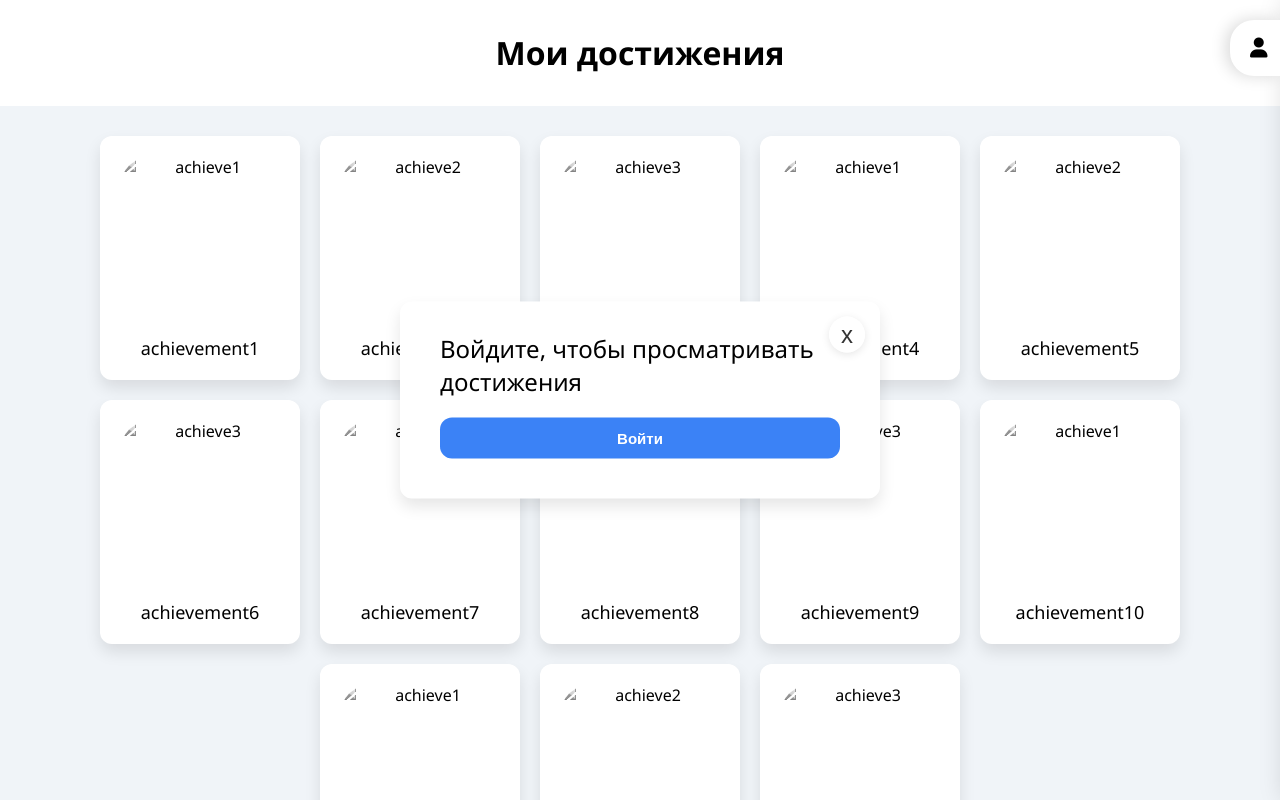
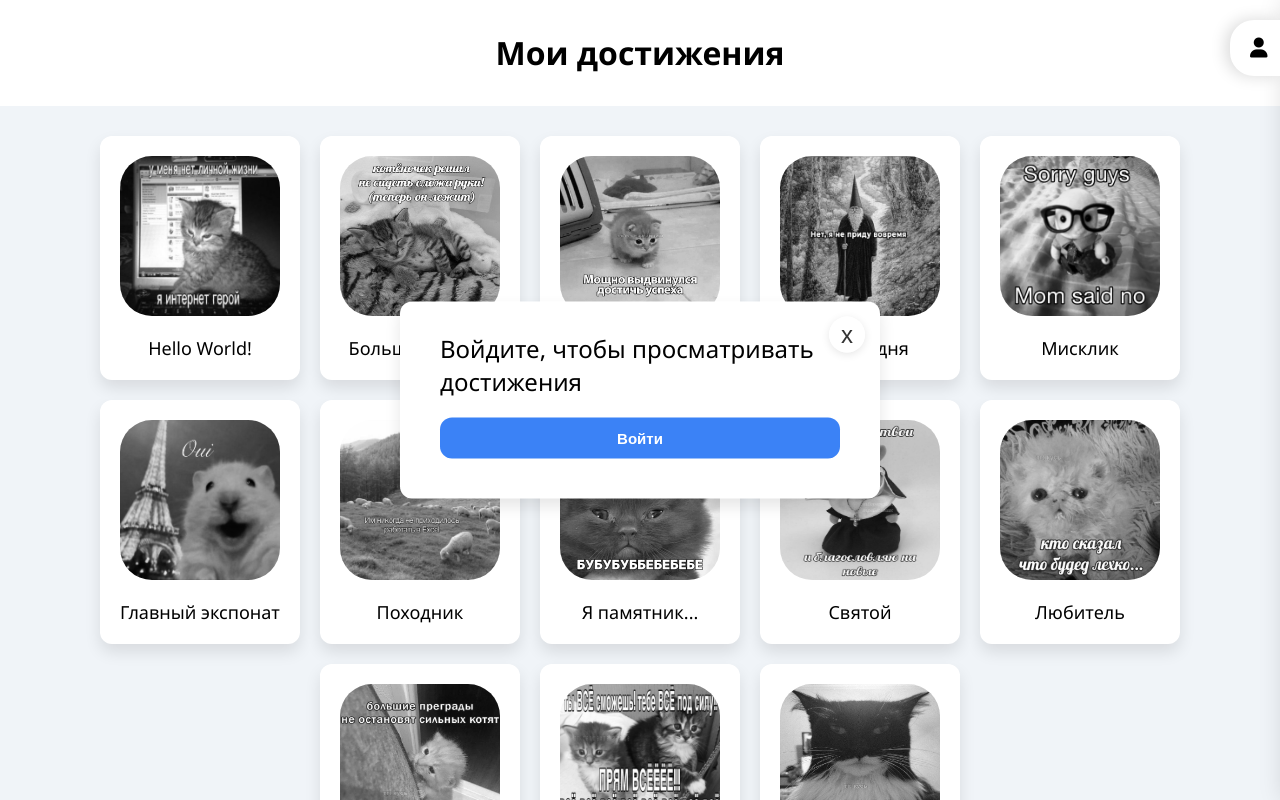
Before and after one commit to aleksandraizmaylova/GoodTrip, a plain HTML site: page DataBase/wwwroot/achievements.html in a window 1280 px wide. Both pictures are taken after a click on the picture 200 px from the left and 235 px from the top of the page. Drawn offline with Linux system fonts and the light colour scheme; no server answers.

```diff
--- a/DataBase/wwwroot/achievements.html
+++ b/DataBase/wwwroot/achievements.html
@@ -17,54 +17,54 @@
 <div class="achievements-container">
     <div class="achievement" id="achievement1">
         <img class="achievement-icon" src="img/achievement1.jpeg" alt="achieve1">
-        <div class="achievement-text">Первый шаг</div>
+        <div class="achievement-text">Hello World!</div>
     </div>
     <div class="achievement" id="achievement2">
         <img class="achievement-icon" src="img/achievement2.jpeg" alt="achieve2">
-        <div class="achievement-text">Достижение 2</div>
+        <div class="achievement-text">Большие планы</div>
     </div>
     <div class="achievement" id="achievement3">
         <img class="achievement-icon" src="img/achievement3.jpeg" alt="achieve3">
-        <div class="achievement-text">Достижение 3</div>
+        <div class="achievement-text">Первый шаг</div>
     </div>
     <div class="achievement" id="achievement4">
-        <img class="achievement-icon" src="img/achievement4.jpeg" alt="achieve1">
-        <div class="achievement-text">Достижение 1</div>
+        <img class="achievement-icon" src="img/achievement4.jpeg" alt="achieve4">
+        <div class="achievement-text">Не сегодня</div>
     </div>
     <div class="achievement" id="achievement5">
-        <img class="achievement-icon" src="img/achievement5.jpeg" alt="achieve2">
-        <div class="achievement-text">Достижение 2</div>
+        <img class="achievement-icon" src="img/achievement5.jpeg" alt="achieve5">
+        <div class="achievement-text">Мисклик</div>
     </div>
     <div class="achievement" id="achievement6">
-        <img class="achievement-icon" src="img/achievement6.jpeg" alt="achieve3">
-        <div class="achievement-text">Достижение 3</div>
+        <img class="achievement-icon" src="img/achievement6.jpeg" alt="achieve6">
+        <div class="achievement-text">Главный экспонат</div>
     </div>
     <div class="achievement" id="achievement7">
-        <img class="achievement-icon" src="img/achievement7.jpeg" alt="achieve1">
-        <div class="achievement-text">Достижение 1</div>
+        <img class="achievement-icon" src="img/achievement7.jpeg" alt="achieve7">
+        <div class="achievement-text">Походник</div>
     </div>
     <div class="achievement" id="achievement8">
-        <img class="achievement-icon" src="img/achievement8.jpeg" alt="achieve2">
-        <div class="achievement-text">Достижение 2</div>
+        <img class="achievement-icon" src="img/achievement8.jpeg" alt="achieve8">
+        <div class="achievement-text">Я памятник...</div>
     </div>
     <div class="achievement" id="achievement9">
-        <img class="achievement-icon" src="img/achievement9.jpeg" alt="achieve3">
+        <img class="achievement-icon" src="img/achievement9.jpeg" alt="achieve9">
         <div class="achievement-text">Святой</div>
     </div>
     <div class="achievement" id="achievement10">
-        <img class="achievement-icon" src="img/achievement10.jpeg" alt="achieve1">
-        <div class="achievement-text">Достижение 1</div>
+        <img class="achievement-icon" src="img/achievement10.jpeg" alt="achieve10">
+        <div class="achievement-text">Любитель</div>
     </div>
     <div class="achievement" id="achievement11">
-        <img class="achievement-icon" src="img/achievement11.jpeg" alt="achieve1">
-        <div class="achievement-text">Достижение 1</div>
+        <img class="achievement-icon" src="img/achievement11.jpeg" alt="achieve11">
+        <div class="achievement-text">Путешественник</div>
     </div>
     <div class="achievement" id="achievement12">
-        <img class="achievement-icon" src="img/achievement12.jpeg" alt="achieve2">
-        <div class="achievement-text">Достижение 2</div>
+        <img class="achievement-icon" src="img/achievement12.jpeg" alt="achieve12">
+        <div class="achievement-text">Эксперт</div>
     </div>
     <div class="achievement" id="achievement13">
-        <img class="achievement-icon" src="img/achievement13.jpeg" alt="achieve3">
+        <img class="achievement-icon" src="img/achievement13.jpeg" alt="achieve13">
         <div class="achievement-text">Знаток</div>
     </div>
 </div>
--- a/DataBase/wwwroot/css/achievements.css
+++ b/DataBase/wwwroot/css/achievements.css
@@ -46,22 +46,6 @@
     cursor: pointer;
 }
 
-.modal{
-    display: none;
-    background: white;
-    border-radius: 12px;
-    position: absolute;
-    width: 60%;
-    max-width: 400px;
-    box-shadow: 0 8px 16px rgba(0, 0, 0, 0.1);
-    padding: 10px 40px 40px 40px;
-
-    top: 50%;
-    left: 50%;
-    transform: translate(-50%, -50%);
-
-}
-
 #a-name-desc {
     padding: 0;
     display: inline-block;
@@ -75,9 +59,3 @@
     margin: 5px;
     color: gray;
 }
-
-.close-btn {
-    position: absolute; top: 15px; right: 15px; width: 36px; height: 36px; background: rgba(255,255,255,0.9); border: none;
-    border-radius: 50%; font-size: 24px; cursor: pointer; box-shadow: 0 2px 8px rgba(0,0,0,0.1); z-index: 10; display: flex;
-    justify-content: center; align-items: center; color: #333;
-}
--- a/DataBase/wwwroot/css/map.css
+++ b/DataBase/wwwroot/css/map.css
@@ -33,11 +33,7 @@
     display: flex; flex-direction: column;
 }
 #side-panel.open { left: 0; }
-.close-btn {
-    position: absolute; top: 15px; right: 15px; width: 36px; height: 36px; background: rgba(255,255,255,0.9); border: none;
-    border-radius: 50%; font-size: 24px; cursor: pointer; box-shadow: 0 2px 8px rgba(0,0,0,0.1); z-index: 10; display: flex;
-    justify-content: center; align-items: center; color: #333;
-}
+
 .panel-header-image {
     width: 100%; height: 200px; background-color: #f3f4f6; background-size: cover; background-position: center; flex-shrink: 0;
     /*background-image: url('https://images.unsplash.com/photo-1513622470522-26c31154c1bc?q=80&w=800&auto=format&fit=crop');*/
--- a/DataBase/wwwroot/css/profile.css
+++ b/DataBase/wwwroot/css/profile.css
@@ -1,4 +1,26 @@
 @import "https://cdnjs.cloudflare.com/ajax/libs/font-awesome/6.0.0/css/all.min.css";
+
+.modal{
+    display: none;
+    background: white;
+    border-radius: 12px;
+    position: absolute;
+    width: 60%;
+    max-width: 400px;
+    box-shadow: 0 8px 16px rgba(0, 0, 0, 0.1);
+    padding: 10px 40px 40px 40px;
+
+    z-index: 1500;
+    top: 50%;
+    left: 50%;
+    transform: translate(-50%, -50%);
+}
+
+.close-btn {
+    position: absolute; top: 15px; right: 15px; width: 36px; height: 36px; background: rgba(255,255,255,0.9); border: none;
+    border-radius: 50%; font-size: 24px; cursor: pointer; box-shadow: 0 2px 8px rgba(0,0,0,0.1); z-index: 10; display: flex;
+    justify-content: center; align-items: center; color: #333;
+}
 
 .simple-btn {
     width: 100%;
--- a/DataBase/wwwroot/js/achievements.js
+++ b/DataBase/wwwroot/js/achievements.js
@@ -24,8 +24,6 @@
         if (auth && achievement["get"] !== 'Не получено') {
             icon.style.filter = 'none';
         }
-        el.querySelector('.achievement-text').textContent = achievement['name'];
-        el.querySelector('.achievement-icon').src = achievement['img'];
         icon.addEventListener('click', (e) => {
             e.preventDefault();
             openInfo(achievement);
```
Also changed, not shown: DataBase/wwwroot/js/map.js (+15 -8 lines), DataBase/wwwroot/map.html (+13 -0 lines), 1 other file.
